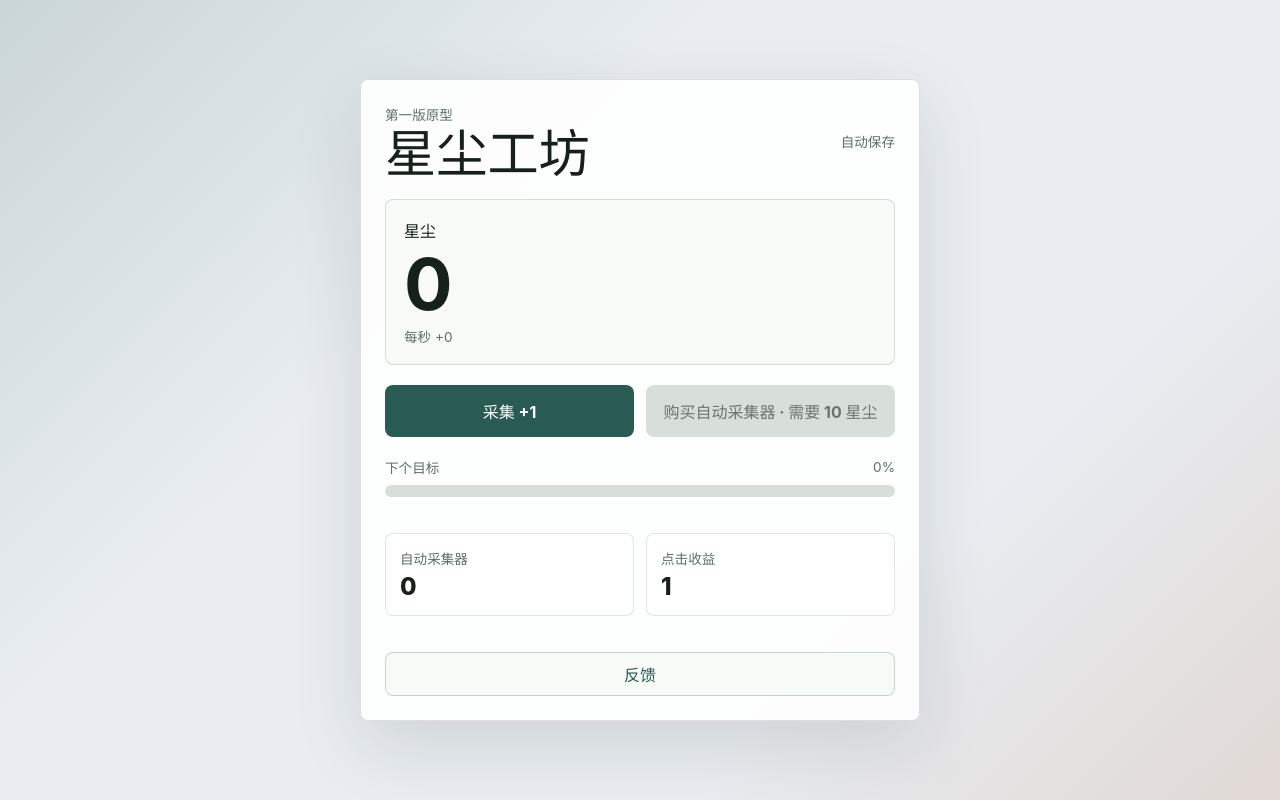
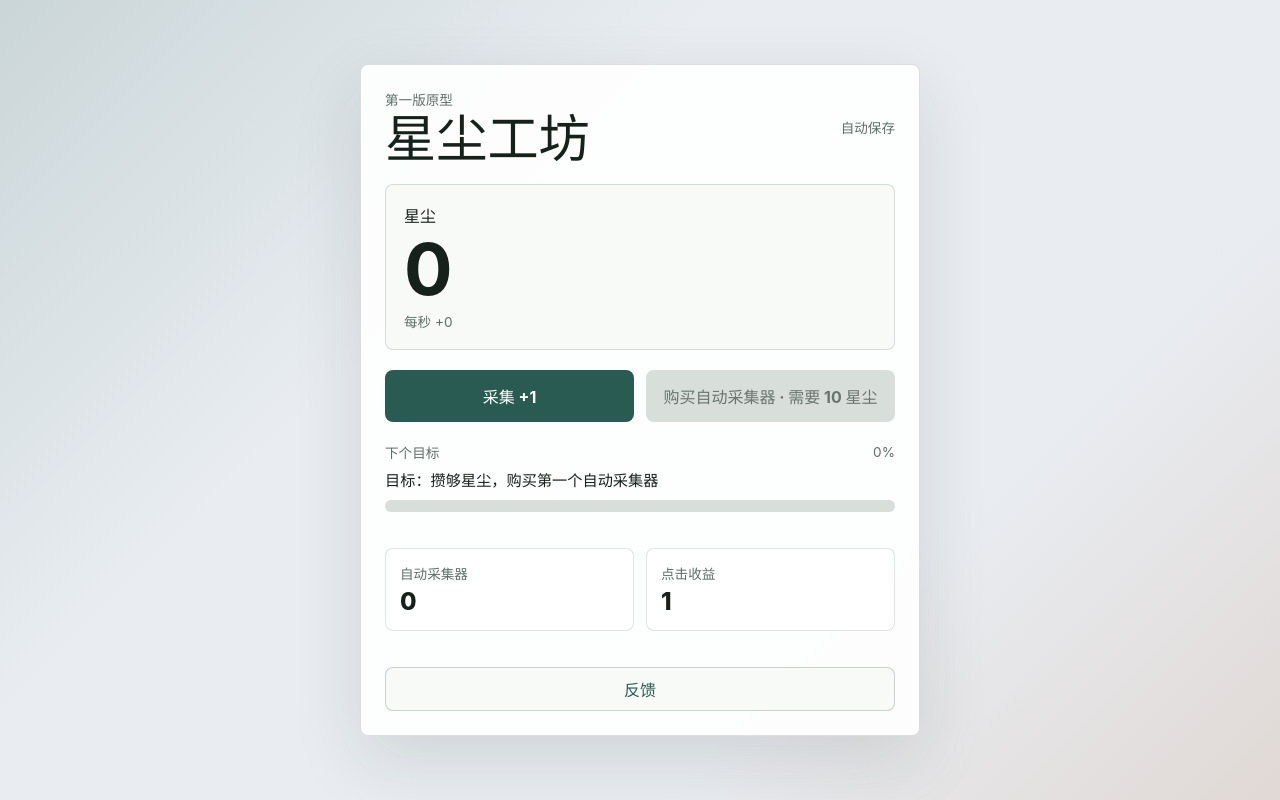
Before and after one commit to Jassy930/codex-game-operator-v7, a React (Vite) app: page / in a window 1280 px wide. Built offline with nearby package versions, Linux system fonts and the light colour scheme.

Commit message:
fix: state first goal explicitly

```diff
--- a/src/App.tsx
+++ b/src/App.tsx
@@ -76,6 +76,7 @@ export function App() {
             <span>下个目标</span>
             <span>{Math.floor(progressToUpgrade)}%</span>
           </div>
+          <p className="goal-hint">目标：攒够星尘，购买第一个自动采集器</p>
           <div className="progress-track" aria-hidden="true">
             <div style={{ width: `${progressToUpgrade}%` }} />
           </div>
--- a/src/styles.css
+++ b/src/styles.css
@@ -121,6 +121,13 @@ h1 {
   gap: 8px;
 }
 
+.goal-hint {
+  margin: 0;
+  color: #17211b;
+  font-size: 0.95rem;
+  line-height: 1.4;
+}
+
 .progress-track {
   height: 12px;
   overflow: hidden;
```
Also changed, not shown: 5 other files (tests, documents, lock files or other folders).
